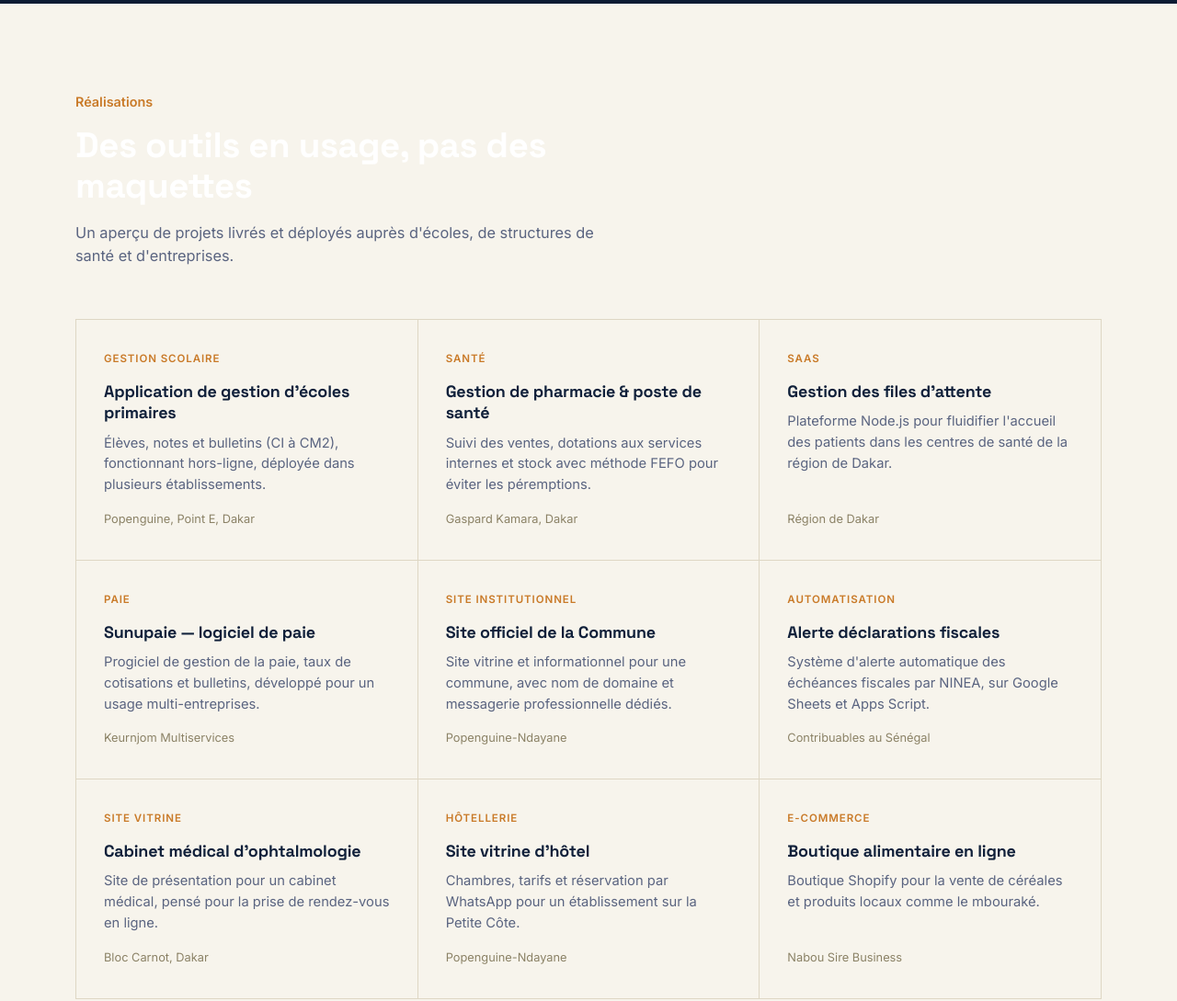
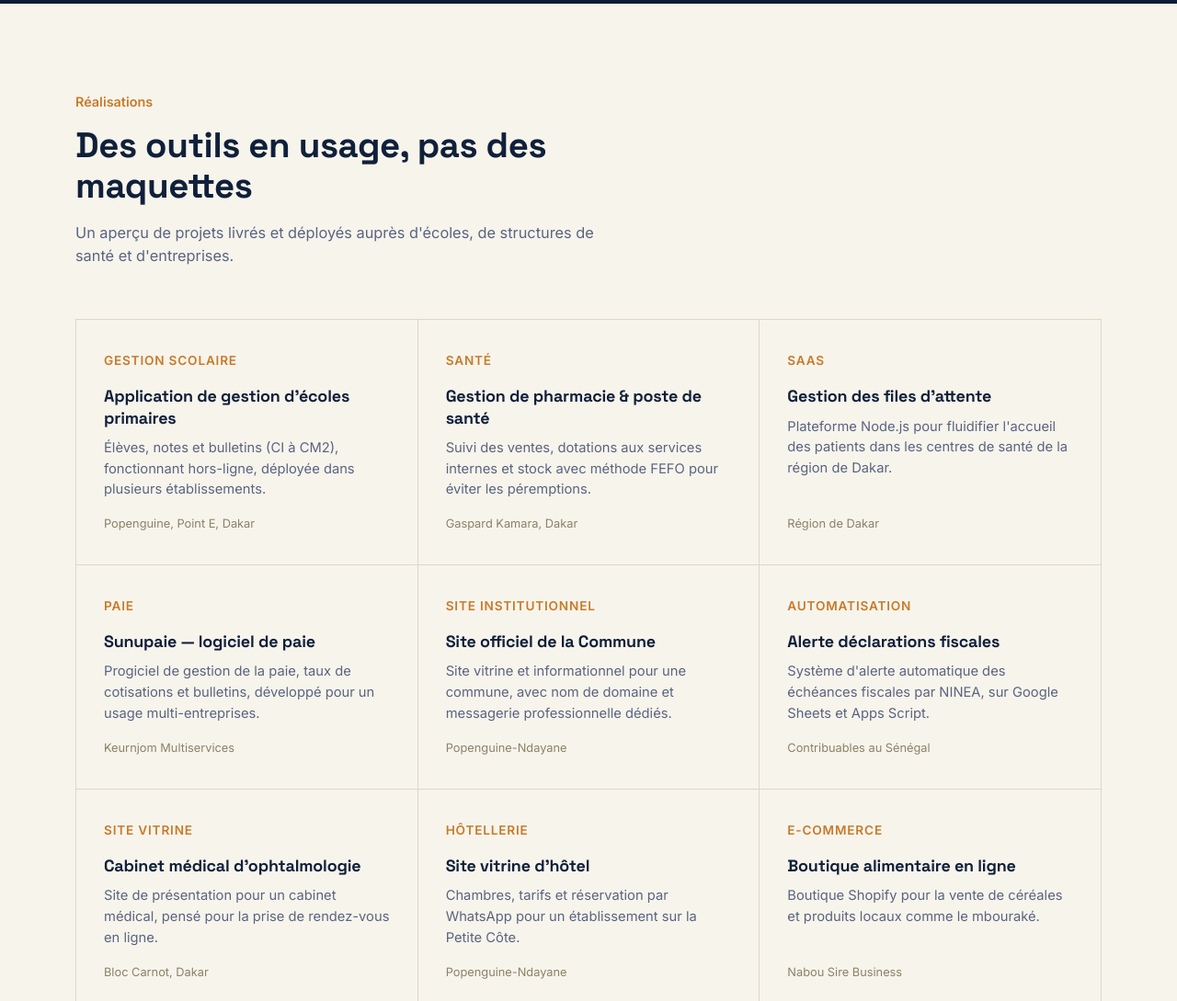
Before and after one commit to keurnjommultiservices-star/site-vitrine-consultance_it, a plain HTML site: page index.html in a window 1280 px wide. Shown: the part 2200-3289 px from the top of the page at 92% size. Drawn offline with Linux system fonts and the light colour scheme.

Commit message:
Add files via upload

```diff
--- a/index.html
+++ b/index.html
@@ -183,6 +183,7 @@
   /* ---------- Réalisations ---------- */
   .work{background:var(--cream);color:var(--ink);}
   .work .section-kicker{color:var(--orange-dark);}
+  .work .section-head h2{color:var(--ink);}
   .work .section-head p{color:#5a6480;}
   .work-grid{
     display:grid;grid-template-columns:repeat(3,1fr);gap:1px;
@@ -196,8 +197,8 @@
     display:flex;flex-direction:column;
   }
   .work-card .tag{
-    font-size:0.72rem;font-weight:600;letter-spacing:0.08em;
-    color:var(--orange-dark);text-transform:uppercase;margin-bottom:14px;
+    font-size:0.85rem;font-weight:700;letter-spacing:0.06em;
+    color:var(--orange-dark);text-transform:uppercase;margin-bottom:16px;
   }
   .work-card h3{font-size:1.12rem;color:var(--ink);margin-bottom:10px;line-height:1.3;}
   .work-card p{font-size:0.92rem;color:#5a6480;margin:0;flex-grow:1;}
```
